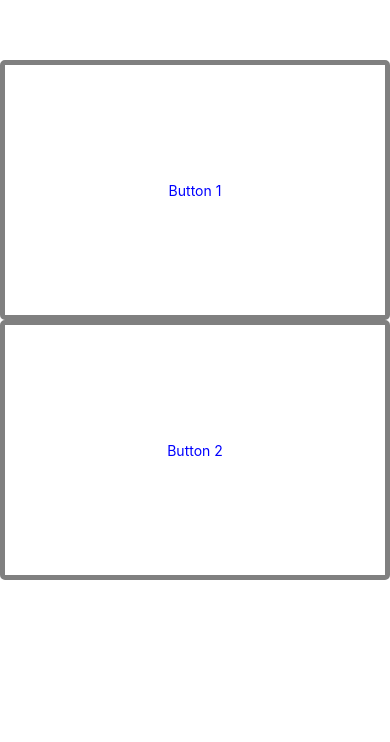
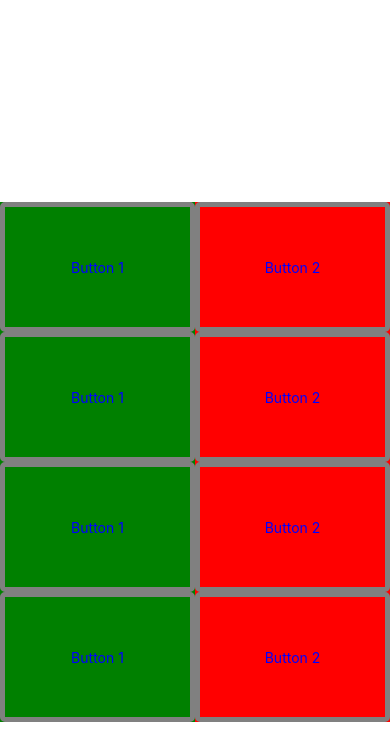
Before and after one commit to AllioNicholas/ClipSync, a React Native app: screen / in a window 390 px wide. Shown: the part 102-844 px from the top of the page. Built offline with nearby package versions, Linux system fonts and the light colour scheme.

Commit message:
Created containers for buttons layout

```diff
--- a/src/components/Content/index.jsx
+++ b/src/components/Content/index.jsx
@@ -6,8 +6,26 @@ import ActionButton from './components/ActionButton';
 
 const StyledContainer = styled.View`
   flex: 1;
+  flex-direction: row;
+  justify-content: space-between;
+  align-items: flex-end;
+  padding-bottom: 20px;
+`;
+
+const StyledPositives = styled.View`
+  flex: 1;
+  flex-direction: column;
   justify-content: center;
   align-items: center;
+  background-color: green;
+`;
+
+const StyledNegatives = styled.View`
+  flex: 1;
+  flex-direction: column;
+  justify-content: center;
+  align-items: center;
+  background-color: red;
 `;
 
 type Props = {};
@@ -28,14 +46,42 @@ class Content extends React.Component<Props, State> {
   render() {
     return (
       <StyledContainer>
+        <StyledPositives>
           <ActionButton
             title="Button 1"
             onButtonPressed={() => this.handleActionButtonPressed('Button 1')}
           />
           <ActionButton
+            title="Button 1"
+            onButtonPressed={() => this.handleActionButtonPressed('Button 1')}
+          />
+          <ActionButton
+            title="Button 1"
+            onButtonPressed={() => this.handleActionButtonPressed('Button 1')}
+          />
+          <ActionButton
+            title="Button 1"
+            onButtonPressed={() => this.handleActionButtonPressed('Button 1')}
+          />
+        </StyledPositives>
+        <StyledNegatives>
+          <ActionButton
             title="Button 2"
             onButtonPressed={() => this.handleActionButtonPressed('Button 2')}
           />
+          <ActionButton
+            title="Button 2"
+            onButtonPressed={() => this.handleActionButtonPressed('Button 2')}
+          />
+          <ActionButton
+            title="Button 2"
+            onButtonPressed={() => this.handleActionButtonPressed('Button 2')}
+          />
+          <ActionButton
+            title="Button 2"
+            onButtonPressed={() => this.handleActionButtonPressed('Button 2')}
+          />
+        </StyledNegatives>
       </StyledContainer>
     );
   }
```
Lines whose indentation alone changed are shown as unchanged.
